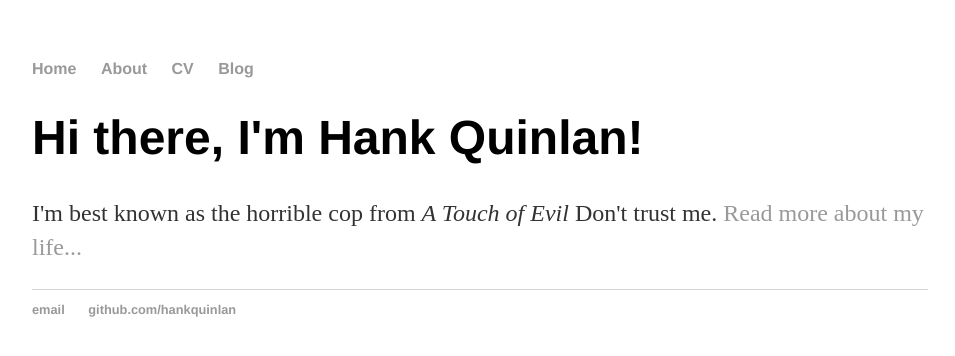
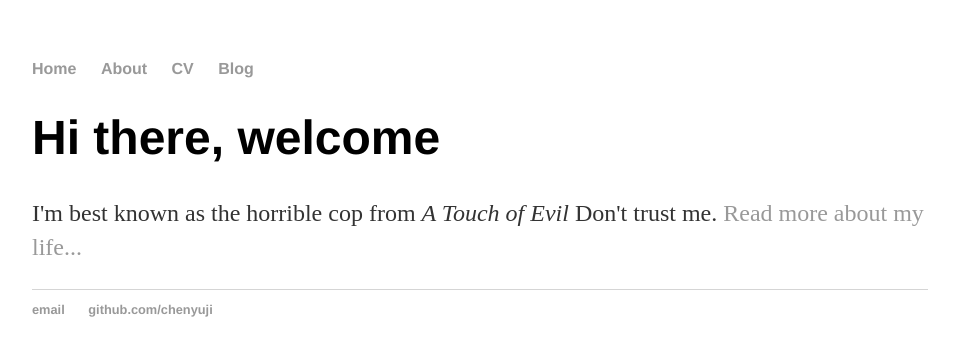
Before and after one commit to chenyuji/chenyuji.github.io, a plain HTML site: page index.html in a window 1280 px wide. Shown: the whole page, without its empty margins (160-1115 px from the left). Drawn offline with Linux system fonts and the light colour scheme.

Commit message:
Update index.html

```diff
--- a/index.html
+++ b/index.html
@@ -1,7 +1,7 @@
 <!DOCTYPE html>
 <html>
     <head>
-        <title>Hank Quinlan, Horrible Cop</title>
+        <title>学习成果展示</title>
         <link rel="stylesheet" type="text/css" href="/css/main.css">
     </head>
     <body>
@@ -15,14 +15,14 @@
         </nav>
         <div class="container">
             <div class="blurb">
-                <h1>Hi there, I'm Hank Quinlan!</h1>
+                <h1>Hi there, welcome</h1>
                 <p>I'm best known as the horrible cop from <em>A Touch of Evil</em> Don't trust me. <a href="/about">Read more about my life...</a></p>
             </div><!-- /.blurb -->
         </div><!-- /.container -->
         <footer>
             <ul>
-                <li><a href="mailto:hankquinlanhub@gmail.com">email</a></li>
-                <li><a href="https://github.com/hankquinlan">github.com/hankquinlan</a></li>
+                <li><a href="mailto:123456@123.com">email</a></li>
+                <li><a href="https://github.com/chenyuji">github.com/chenyuji</a></li>
             </ul>
         </footer>
     </body>
```
